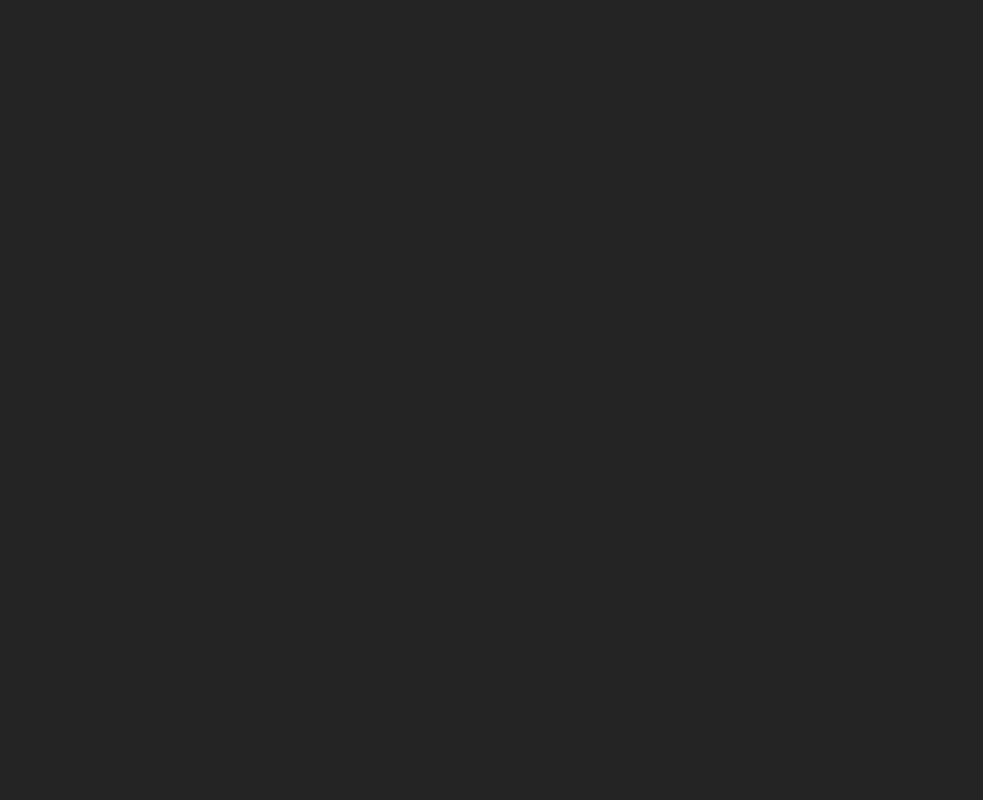
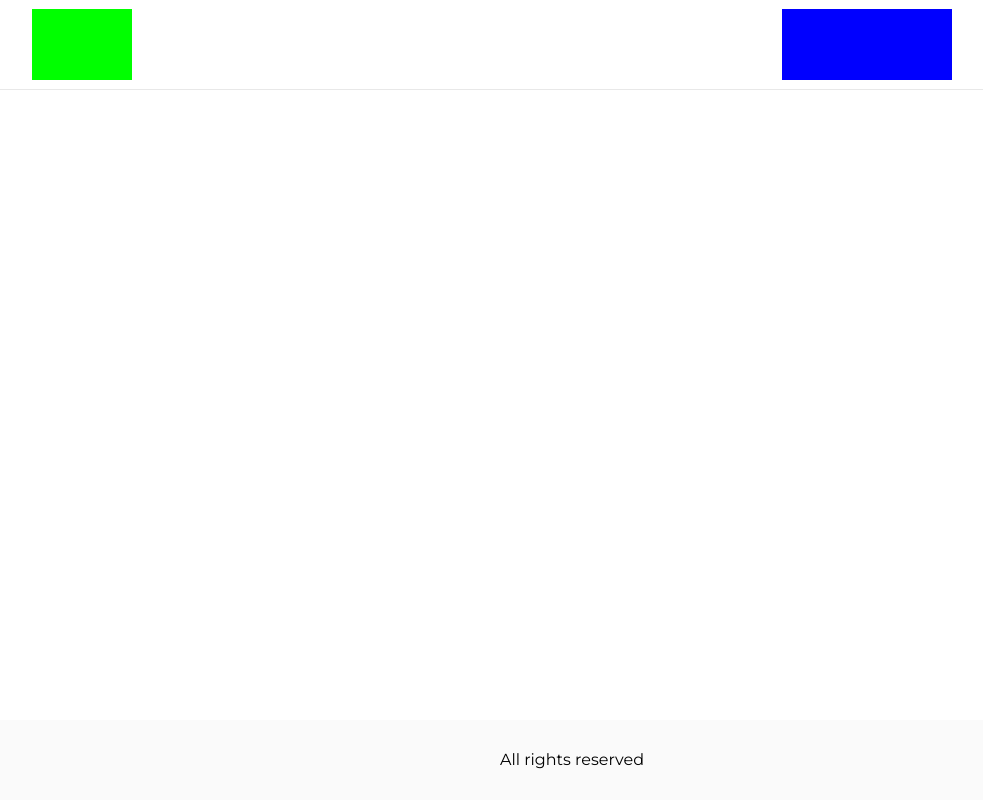
Before and after one commit to evasyukov/info-family, a Vue app: page / in a window 1280 px wide. Shown: the whole page, without its empty margins (68-1051 px from the left). Built offline with nearby package versions, Linux system fonts and the light colour scheme.

Commit message:
добавление шапки и подвала

```diff
--- a/index.html
+++ b/index.html
@@ -1,13 +1,17 @@
 <!doctype html>
 <html lang="en">
+
 <head>
   <meta charset="UTF-8" />
   <link rel="icon" type="image/svg+xml" href="/vite.svg" />
+  <link href="https://fonts.googleapis.com/css2?family=Montserrat:wght@400;700&display=swap" rel="stylesheet">
   <meta name="viewport" content="width=device-width, initial-scale=1.0" />
   <title>Тестовое задание Alef</title>
 </head>
+
 <body>
   <div id="app"></div>
   <script type="module" src="/src/main.js"></script>
 </body>
+
 </html>
--- a/src/App.vue
+++ b/src/App.vue
@@ -1,8 +1,14 @@
 <template>
+  <Header />
 
+
+
+  <Footer />
 </template>
 
 <script setup>
+import Header from './components/Header.vue'
+import Footer from './components/Footer.vue';
 </script>
 
 <style lang="scss" scoped>
--- /dev/null
+++ b/src/components/Footer.vue
@@ -0,0 +1,24 @@
+<template>
+  <div class="footer">
+    <span>All rights reserved</span>
+  </div>
+</template>
+
+<script setup></script>
+
+<style lang="scss" scoped>
+.footer {
+  width: 100%;
+  height: 80px;
+
+  background-color: #fafafa;
+
+  position: absolute;
+  right: 0;
+  bottom: 0;
+
+  display: flex;
+  justify-content: center;
+  align-items: center;
+}
+</style>
--- /dev/null
+++ b/src/components/Header.vue
@@ -0,0 +1,49 @@
+<template>
+  <div class="header">
+    <div class="header_logo">
+      <div class="test"></div>
+    </div>
+
+    <div class="header_pages">
+        <div class="form"></div>
+        <div class="preview"></div>
+    </div>
+  </div>
+</template>
+
+<script setup></script>
+
+<style lang="scss" scoped>
+.header {
+  width: 100%;
+  height: 90px;
+
+//   background-color: #ff000030;
+
+  display: flex;
+  align-items: center;
+
+  border-bottom: 1px solid #e8e8e8;
+
+  &_logo {
+    width: 100px;
+    height: 80%;
+
+    position: relative;
+
+    left: 100px;
+    background-color: #00ff00;
+  }
+
+  &_pages {
+    width: 170px;
+    height: 80%;
+
+    position: relative;
+
+    left: 750px;
+
+    background-color: #0000ff;
+  }
+}
+</style>
--- a/src/style.scss
+++ b/src/style.scss
@@ -1,11 +1,10 @@
 :root {
-  font-family: Inter, system-ui, Avenir, Helvetica, Arial, sans-serif;
+  font-family: 'Montserrat', sans-serif;
   line-height: 1.5;
   font-weight: 400;
 
-  color-scheme: light dark;
-  color: rgba(255, 255, 255, 0.87);
-  background-color: #242424;
+  color: #000;
+  background-color: #fff;
 
   font-synthesis: none;
   text-rendering: optimizeLegibility;
@@ -13,17 +12,8 @@
   -moz-osx-font-smoothing: grayscale;
 }
 
-body {
+* {
   margin: 0;
-  display: flex;
-  place-items: center;
-  min-width: 320px;
-  min-height: 100vh;
+  padding: 0;
+  box-sizing: border-box;
 }
-
-#app {
-  max-width: 1280px;
-  margin: 0 auto;
-  padding: 2rem;
-  text-align: center;
-}
```
Also changed, not shown: src/components/InputForm.vue (added, +11 -0 lines). Lines whose indentation alone changed are shown as unchanged.
